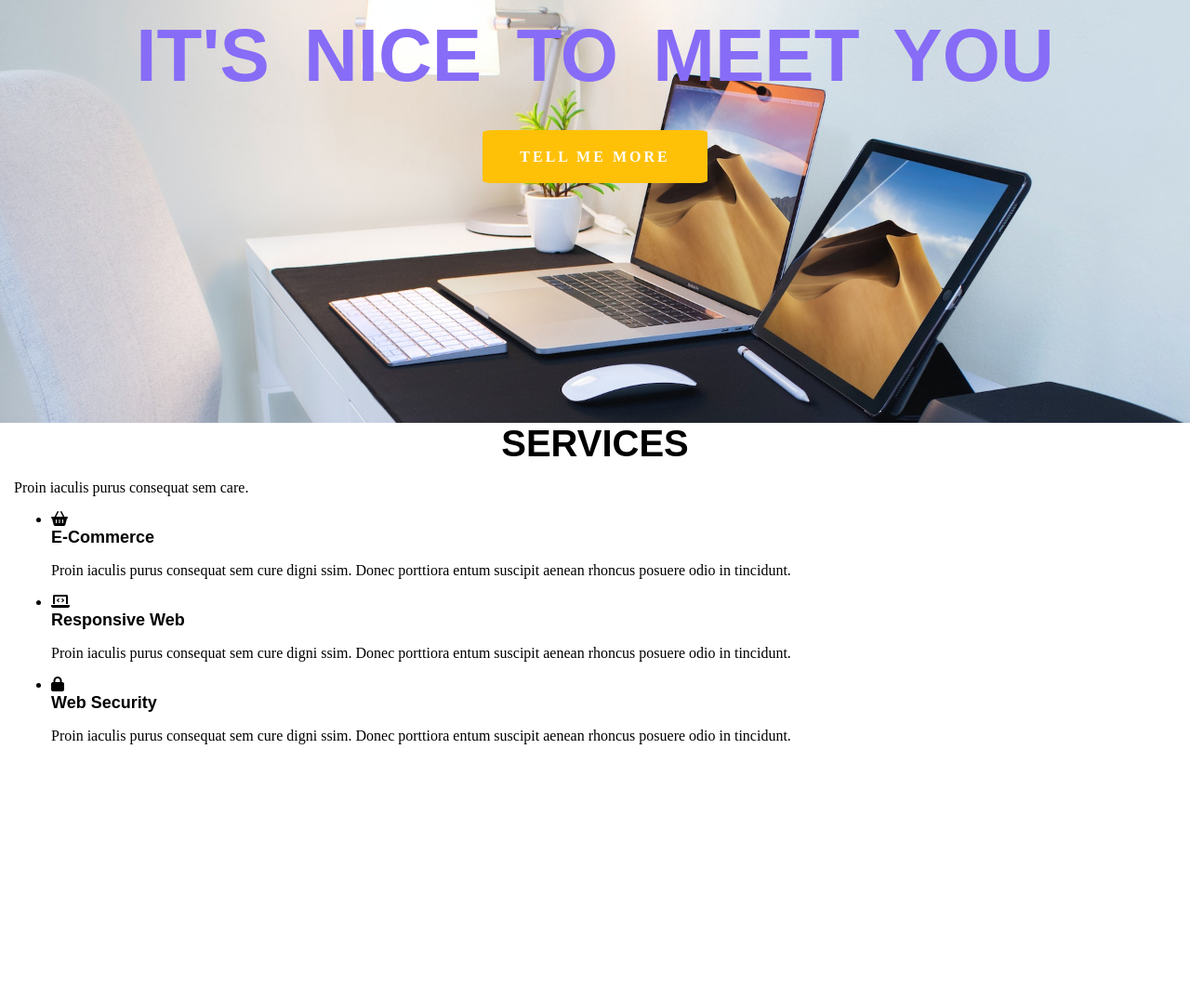
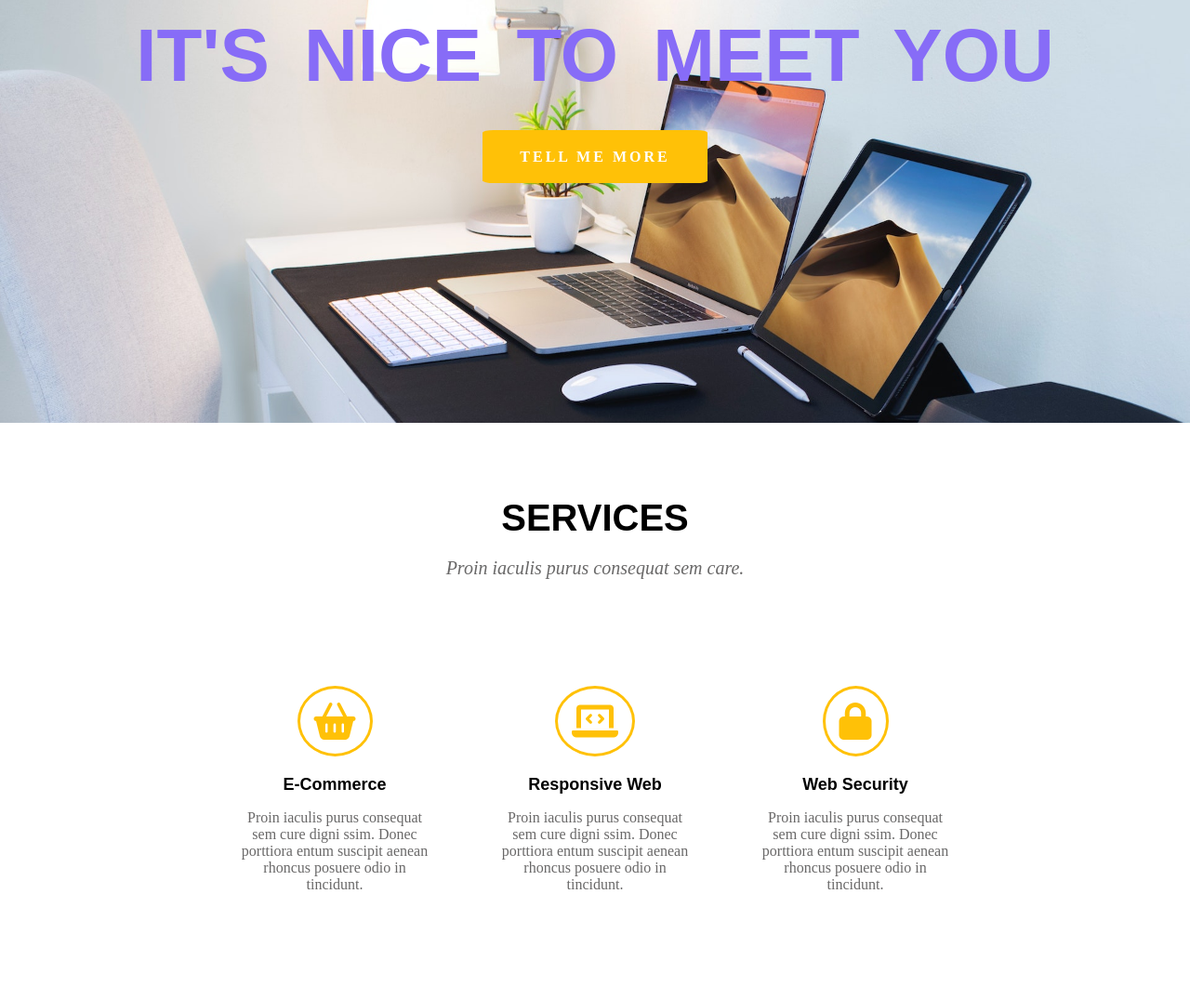
Before and after one commit to KamilKorczek/golden-studio, a website: page index.html in a window 1280 px wide. Shown: the part 345-1420 px from the top of the page at 93% size. Before the commit the page ends 1162 px from the top, so only its background shows below. Drawn offline with Linux system fonts and the light colour scheme; a web font is replaced by a local one.

Commit message:
Add a services section to the file style

```diff
--- a/sass/style.scss
+++ b/sass/style.scss
@@ -128,3 +128,41 @@ h5 {
         color: $Links-color;
     }
 }
+
+/*Services*/
+.container-fluid {
+    margin: 0;
+    padding: 10vh 20vh;
+
+    .section-subtitle {
+        text-align: center;
+        color: $text-color;
+        font-style: italic;
+        font-size: 20px;
+    }
+
+    .three-elements {
+        list-style-type: none;
+        display: flex;
+        justify-content: space-around;
+        padding: 60px;
+        text-align: center;
+
+        .element {
+            padding: 35px;
+
+            .fas {
+                border-radius: 50%;
+                border: 3px solid $button-color;
+                font-size: 40px;
+                color: $button-color;
+                padding: 15px;
+                margin-bottom: 20px;
+            }
+
+            p {
+                color: $text-color;
+            }
+        }
+    }
+}
```
Also changed, not shown: css/style.css, 1 other file.
